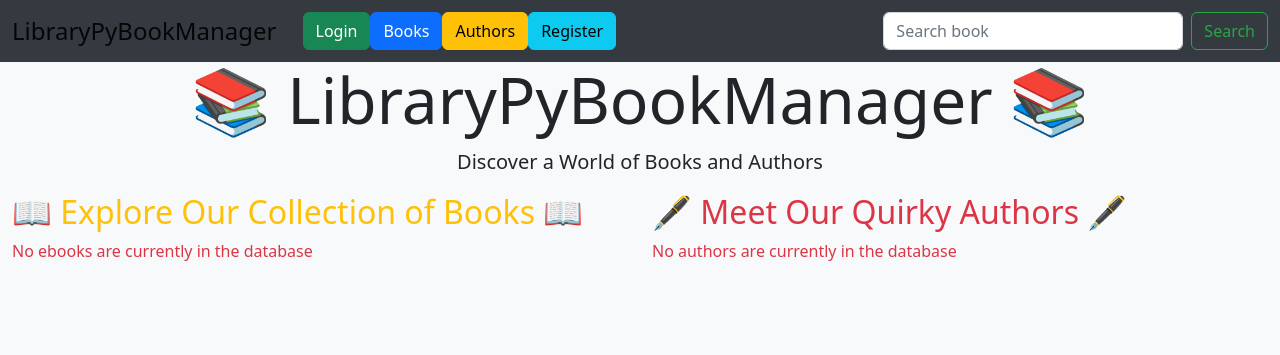
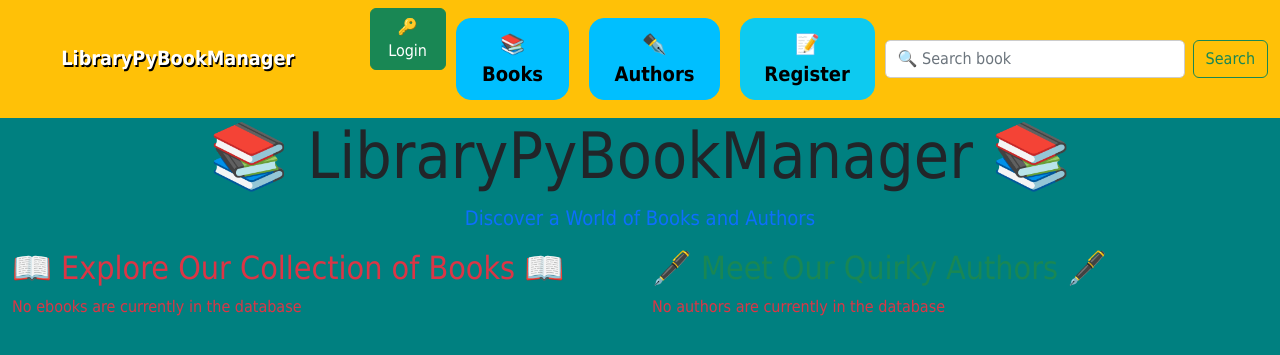
Before and after one commit to 3raulo9/jb_pre_final_loan_book, a Django app: page / in a window 1280 px wide. Shown: the top 355 px of the page. Run offline with Django 4.2, Linux system fonts and the light colour scheme; data that the repository does not hold is empty.

Commit message:
some style

```diff
--- a/bookloanjb/base/templates/base/base.html
+++ b/bookloanjb/base/templates/base/base.html
@@ -3,21 +3,17 @@
 {% load static %}
 <head>
     <meta charset="UTF-8">
-    <meta http-equiv="X-UA-Compatible" content="IE=edge">
     <meta name="viewport" content="width=device-width, initial-scale=1.0">
-    <title></title>
+    <title> LibraryPyBookManager</title>
     <link href="https://cdn.jsdelivr.net/npm/bootstrap@5.2.2/dist/css/bootstrap.min.css" rel="stylesheet"
         integrity="sha384-Zenh87qX5JnK2Jl0vWa8Ck2rdkQ2Bzep5IDxbcnCeuOxjzrPF/et3URy9Bv1WTRi" crossorigin="anonymous">
-    <script src="https://cdn.jsdelivr.net/npm/bootstrap@5.2.2/dist/js/bootstrap.bundle.min.js"
-        integrity="sha384-OERcA2EqjJCMA+/3y+gxIOqMEjwtxJY7qPCqsdltbNJuaOe923+mo//f6V8Qbsw3"
-        crossorigin="anonymous"></script>
-    <link rel="stylesheet" href="{% static 'css/style.css' %}">
+    <link rel="stylesheet" href="{% static 'css/styles.css' %}">
 </head>
 <body>
-    <nav class="navbar navbar-expand-lg bg-muted">
+    <nav class="navbar navbar-expand-lg bg-warning">
         <div class="container-fluid ml-auto">
             <a class="navbar-brand" href="{% url 'index' %}">
-                LibraryPyBookManager
+                 LibraryPyBookManager
             </a>
             <button class="navbar-toggler" type="button" data-bs-toggle="collapse"
                 data-bs-target="#navbarSupportedContent" aria-controls="navbarSupportedContent" aria-expanded="false"
@@ -28,24 +24,24 @@
                 <ul class="navbar-nav me-auto mb-2 mb-lg-0">
                     <li class="nav-item">
                         {% if user.is_authenticated %}
-                            <a class="navbar-link btn btn-danger" href="{% url 'base:user_logout' %}" role="button">Logout</a>
+                            <a class="navbar-link btn btn-danger" href="{% url 'base:user_logout' %}" role="button">🚪 Logout</a>
                         {% else %}
-                            <a class="navbar-link btn btn-success" href="{% url 'base:user_login' %}" role="button">Login</a>
+                            <a class="navbar-link btn btn-success" href="{% url 'base:user_login' %}" role="button">🔑 Login</a>
                         {% endif %}
                     </li>
                     <li class="nav-item">
-                        <a class="special-button btn btn-primary" href="{% url 'base:display_books' %}">Books</a>
+                        <a class="special-button btn btn-primary" href="{% url 'base:display_books' %}">📚 Books</a>
                     </li>
                     <li class="nav-item">
-                        <a class="special-button btn btn-warning" href="{% url 'base:display_authors' %}">Authors</a>
+                        <a class="special-button btn btn-primary" href="{% url 'base:display_authors' %}">✒️ Authors</a>
                     </li>
                     <li class="nav-item">
-                        <a class="special-button btn btn-info" href="{% url 'base:register' %}">Register</a>
+                        <a class="special-button btn btn-info" href="{% url 'base:register' %}">📝 Register</a>
                     </li>
                 </ul>
-                <!-- search bar -->
+                <!-- Search bar -->
                 <form class="d-flex" role="search">
-                    <input class="form-control me-2" type="search" placeholder="Search book" aria-label="Search">
+                    <input class="form-control me-2" type="search" placeholder="🔍 Search book" aria-label="Search">
                     <button class="btn btn-outline-success" type="submit">Search</button>
                 </form>
             </div>
--- a/bookloanjb/base/templates/base/index.html
+++ b/bookloanjb/base/templates/base/index.html
@@ -1,26 +1,25 @@
 {% extends "base/base.html" %}
 {% block body_block %}
-
     <div class="container-fluid">
         <div class="row">
             <div class="col-md-12 text-center">
                 <header>
                     <h1 class="display-3">📚 LibraryPyBookManager 📚</h1>
-                    <p class="lead">Discover a World of Books and Authors</p>
+                    <p class="lead text-primary">Discover a World of Books and Authors</p>
                 </header>
             </div>
         </div>
         <div class="row">
             <div class="col-md-6">
                 <section class="book-section">
-                    <h2 class="text-warning">📖 Explore Our Collection of Books 📖</h2>
+                    <h2 class="text-danger">📖 Explore Our Collection of Books 📖</h2>
                     {% if book_records %}
                         <ul class="book-list">
                             {% for book in book_records %}
                                 <li class="book-item floating-book">
-                                    <strong>{{ book.name }}</strong>
-                                    <p class="text-muted">by {{ book.author }}</p>
-                                    <p class="text-success">Published: {{ book.year_published }}</p>
+                                    <strong class="text-success">{{ book.name }}</strong>
+                                    <p class="text-warning">by {{ book.author }}</p>
+                                    <p class="text-info">Published: {{ book.year_published }}</p>
                                 </li>
                             {% endfor %}
                         </ul>
@@ -31,13 +30,13 @@
             </div>
             <div class="col-md-6">
                 <section class="author-section">
-                    <h2 class="text-danger">🖋️ Meet Our Quirky Authors 🖋️</h2>
+                    <h2 class="text-success">🖋️ Meet Our Quirky Authors 🖋️</h2>
                     {% if author_records %}
                         <ul class="author-list">
                             {% for author in author_records %}
                                 <li class="author-item">
-                                    <strong>{{ author.name }}</strong>
-                                    <p class="text-info">Born: {{ author.birth_year }}</p>
+                                    <strong class="text-warning">{{ author.name }}</strong>
+                                    <p class="text-danger">Born: {{ author.birth_year }}</p>
                                     <p class="text-primary">Nationality: {{ author.nationality }}</p>
                                 </li>
                             {% endfor %}
--- a/bookloanjb/static/css/style.css
+++ /dev/null
@@ -1,71 +0,0 @@
-a {
-    text-decoration: none;
-    color: black;
-}
-
-table, th, td {
-    border: 3px solid black;
-    border-collapse: separate;
-    overflow-x: auto;
-}
-
-.background-table {
-    background-image: url("../images/light-soft-color-blue-low-poly-background.png");
-}
-
-.center {
-    margin: auto;
-    width: 50%;
-    padding: 10px;
-    text-align: center;
-  }
-
-
-        body {
-            background-color: #f8f9fa;
-        }
-
-        .navbar {
-            background-color: #343a40;
-            color: #fff;
-        }
-
-        .navbar-brand {
-            font-size: 24px;
-        }
-
-        .navbar-toggler-icon {
-            background-color: #fff;
-        }
-
-        .navbar-link {
-            margin-left: 10px;
-        }
-
-        .nav-link {
-            color: #fff;
-        }
-
-        .form-control {
-            width: 300px;
-        }
-
-        .btn-outline-success {
-            color: #28a745;
-            border-color: #28a745;
-        }
-        @keyframes float {
-            0% {
-                transform: translateY(0);
-            }
-            50% {
-                transform: translateY(-10px); /* Adjust the value to control the float height */
-            }
-            100% {
-                transform: translateY(0);
-            }
-        }
-
-        .floating-book {
-            animation: float 3s ease-in-out infinite; /* Adjust the duration and timing as needed */
-        }
--- /dev/null
+++ b/bookloanjb/static/css/styles.css
@@ -0,0 +1,95 @@
+/* styles.css */
+
+/* Global styles */
+body {
+    background-color: #008080; /* Teal background */
+    font-family: 'Tahoma', sans-serif; /* Windows XP-like font */
+}
+
+.navbar {
+    background-color: #008080; /* Teal navbar */
+    color: #fff;
+}
+
+.navbar-brand {
+    font-size: 28px;
+    font-weight: bold;
+    color: #fff; /* White text */
+    text-shadow: 2px 2px #000; /* Text shadow */
+}
+
+.navbar-toggler-icon {
+    background-color: #fff;
+}
+
+.navbar-link {
+    margin-left: 10px;
+    color: #fff; /* White text */
+    text-decoration: none;
+    transition: color 0.3s;
+}
+
+.nav-link:hover {
+    color: #00bfff; /* Light blue on hover */
+}
+
+.form-control {
+    width: 300px;
+    background-color: #fff; /* White input background */
+    border: 1px solid #ccc; /* Gray border */
+    border-radius: 5px;
+}
+
+/* Animation for floating book */
+@keyframes float {
+    0% {
+        transform: translateY(0);
+    }
+    50% {
+        transform: translateY(-20px);
+    }
+    100% {
+        transform: translateY(0);
+    }
+}
+
+.floating-book {
+    animation: float 3s ease-in-out infinite;
+}
+
+/* Additional styling for special buttons */
+.special-button {
+    font-weight: bold;
+    font-size: 20px;
+    margin: 10px;
+    border-radius: 15px;
+    padding: 10px 20px;
+}
+
+.special-button.btn-primary {
+    background-color: #00bfff; /* Light blue button */
+    border-color: #00bfff;
+    color: #000000; /* White text */
+    text-shadow: none; /* Remove text shadow */
+    transition: background-color 0.3s;
+}
+
+.special-button.btn-primary:hover {
+    background-color: #0080ff; /* Darker blue on hover */
+    border-color: #0080ff;
+}
+
+/* Heartbeat and shake animation for navbar brand */
+@keyframes heartbeat {
+    0%, 100% { transform: scale(0.7); }
+
+    50% { transform: scale(1); }
+}
+
+.navbar-brand {
+    font-size: 28px;
+    font-weight: bold;
+    color: #fff;
+    text-shadow: 2px 2px #000;
+    animation: heartbeat 7s infinite; /* Apply both animations */
+}
```
